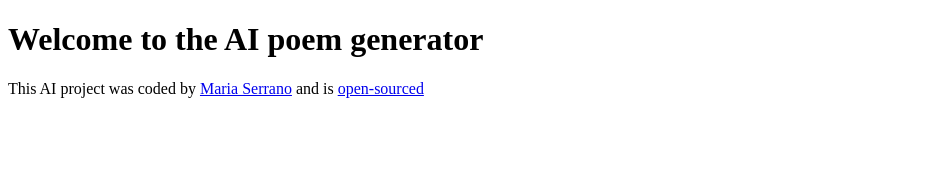
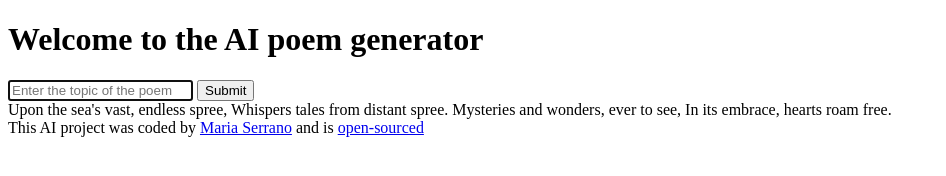
Before and after one commit to mhserrano/ai-generator, a plain HTML site: page index.html in a window 1280 px wide. Shown: the whole page, without its empty margins (0-946 px from the left). Drawn offline with Linux system fonts and the light colour scheme.

Commit message:
Added the basic HTML structure

```diff
--- a/index.html
+++ b/index.html
@@ -9,10 +9,26 @@
 </head>
 
 <body>
-    <h1>Welcome to the AI poem generator</h1>
+    <header>
+        <h1>Welcome to the AI poem generator</h1>
+    </header>
+    <main>
+        <form>
+            <input type="text" placeholder="Enter the topic of the poem" autocomplete="off" autofocus required />
+            <input type="submit" />
+        </form>
+        <div>
+            Upon the sea's vast, endless spree,
+            Whispers tales from distant spree.
+            Mysteries and wonders, ever to see,
+            In its embrace, hearts roam free.
+        </div>
+    </main>
+
 
     <footer>This AI project was coded by <a href="https://github.com/mhserrano" target="_blank">Maria Serrano</a> and is
-        <a href="https://github.com/mhserrano/ai-generator" target="_blank">open-sourced</a></footer>
+        <a href="https://github.com/mhserrano/ai-generator" target="_blank">open-sourced</a>
+    </footer>
     <script src="src/index.js"></script>
 </body>
 
```
